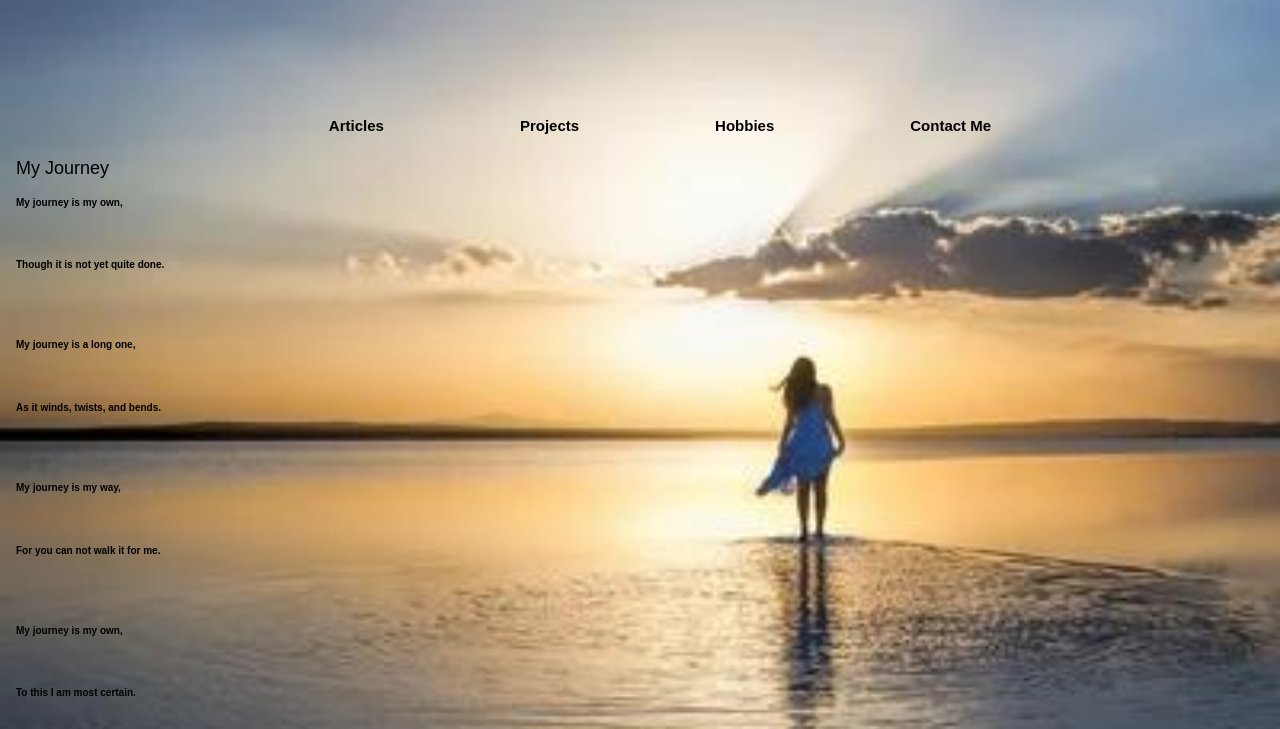
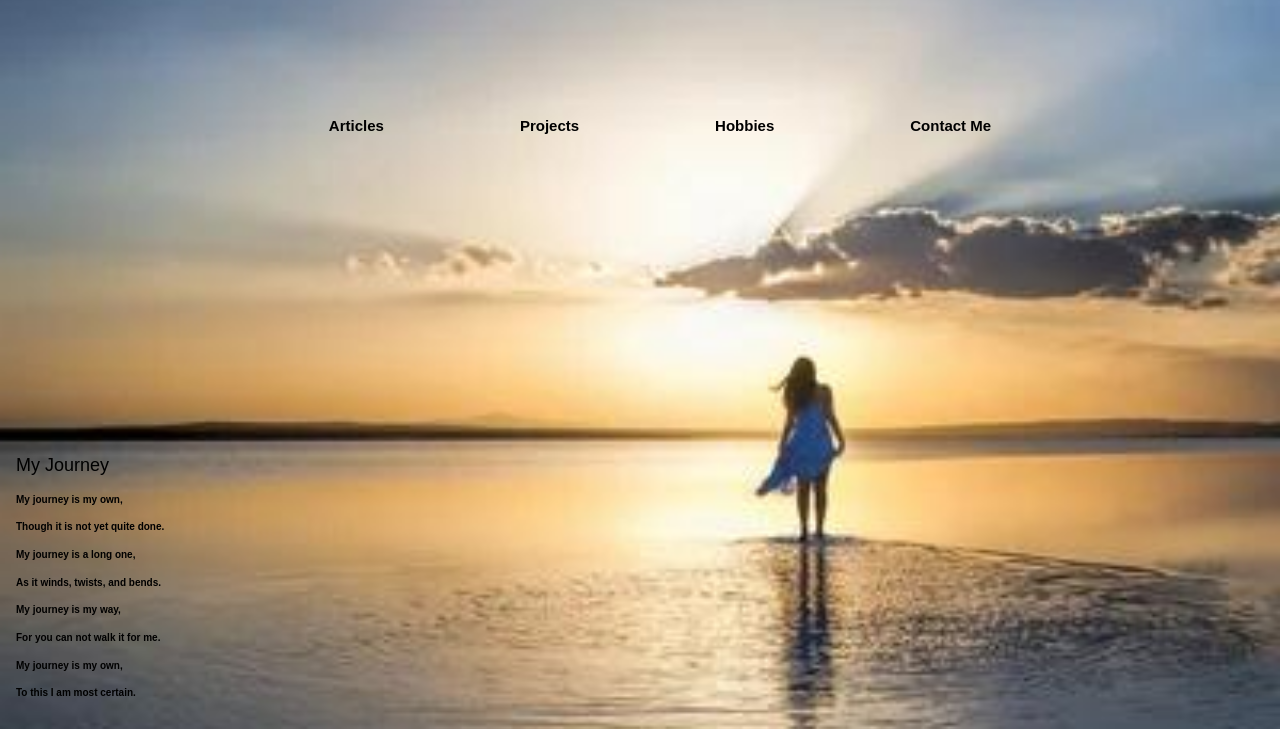
Before and after one commit to BearyNatural/BearyNatural.github.io, a website: page index.html in a window 1280 px wide. Shown: the part 71-800 px from the top of the page. Drawn offline with Linux system fonts and the light colour scheme.

Commit message:
Update index.html
updating spacing in footer

```diff
--- a/index.html
+++ b/index.html
@@ -47,13 +47,13 @@
     </ul>
     <div class="footer">
         <p>My Journey</p>
-        <h5>My journey is my own,</h5><br>
-        <h5>Though it is not yet quite done.</h5><br><br>
-        <h5>My journey is a long one,</h5><br>
-        <h5>As it winds, twists, and bends.</h5><br><br>
-        <h5>My journey is my way,</h5><br>
-        <h5>For you can not walk it for me.</h5><br><br>
-        <h5>My journey is my own,</h5><br>
+        <h5>My journey is my own,</h5>
+        <h5>Though it is not yet quite done.</h5>
+        <h5>My journey is a long one,</h5>
+        <h5>As it winds, twists, and bends.</h5>
+        <h5>My journey is my way,</h5>
+        <h5>For you can not walk it for me.</h5>
+        <h5>My journey is my own,</h5>
         <h5>To this I am most certain.</h5>
     </div>
 </body>
```
